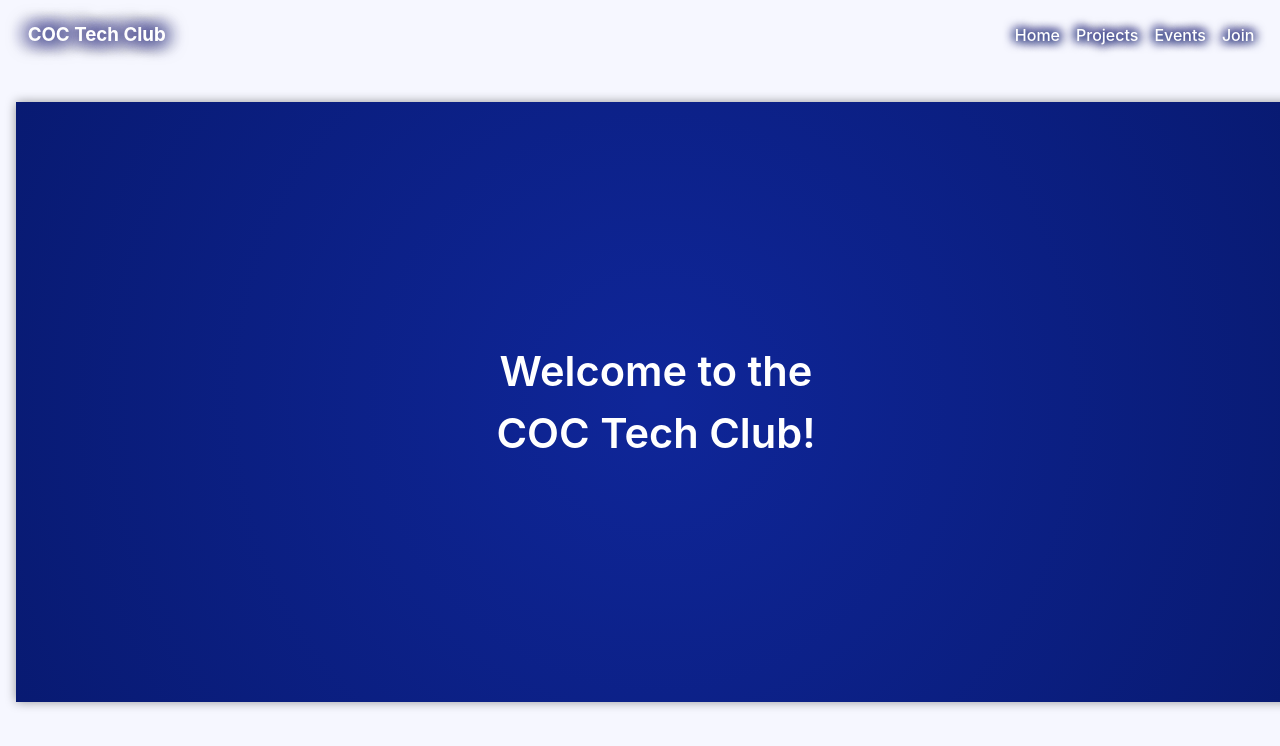
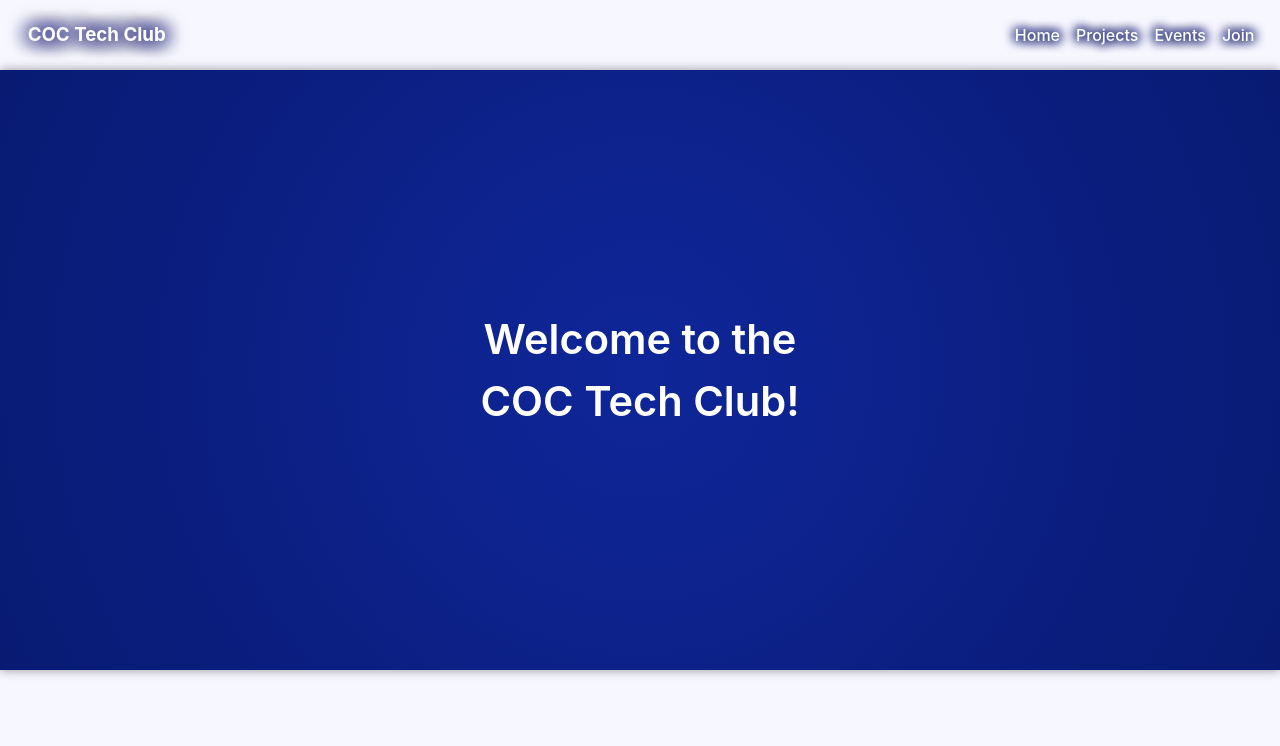
Before and after one commit to cameronaw13/clubwebsite, a React (Vite) app in the folder client/: page / in a window 1280 px wide. Shown: the top 746 px of the page. Built offline with nearby package versions, Linux system fonts and the light colour scheme.

Commit message:
Fixed padding bug in App component (reset to default)

```diff
--- a/client/src/App.css
+++ b/client/src/App.css
@@ -1,10 +1,5 @@
 #root {
   max-width: 1280px;
-  margin: 0 auto;
-  padding-top: 2rem;
-  padding-bottom: 2rem;
-  padding-left: 1rem;
-  padding-right: 1rem;
 }
 
 .page-enter {
```
